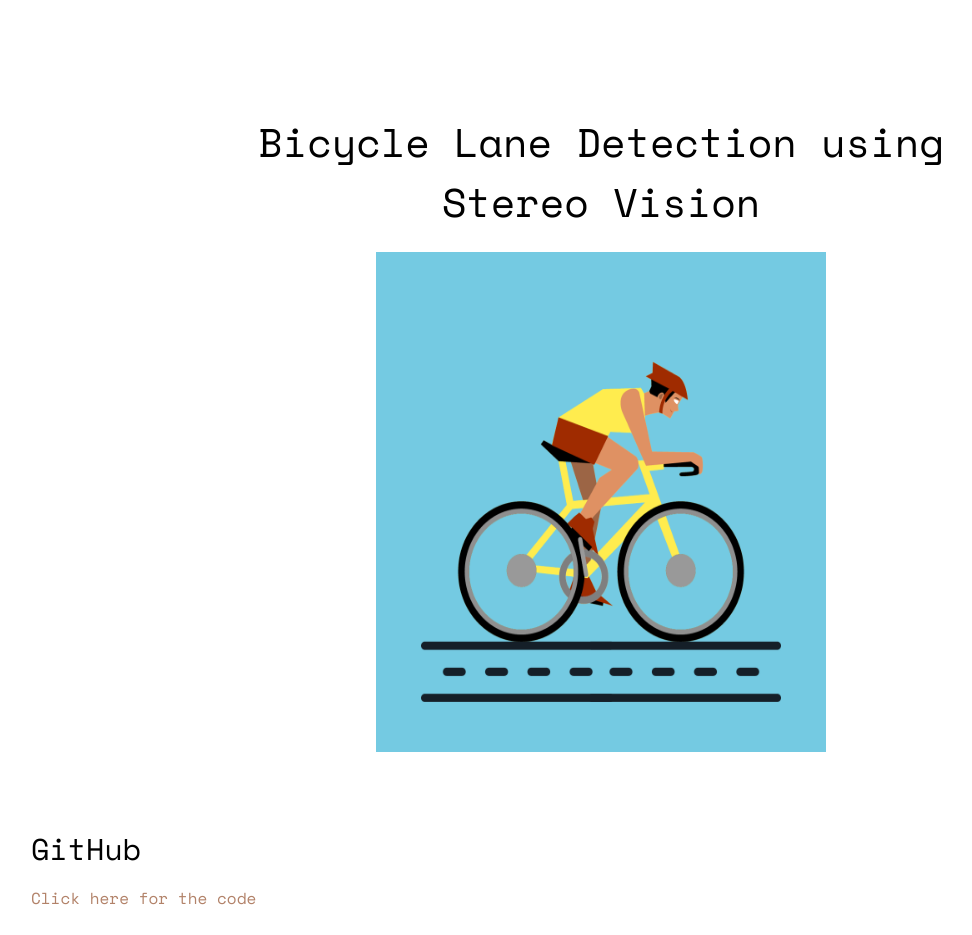
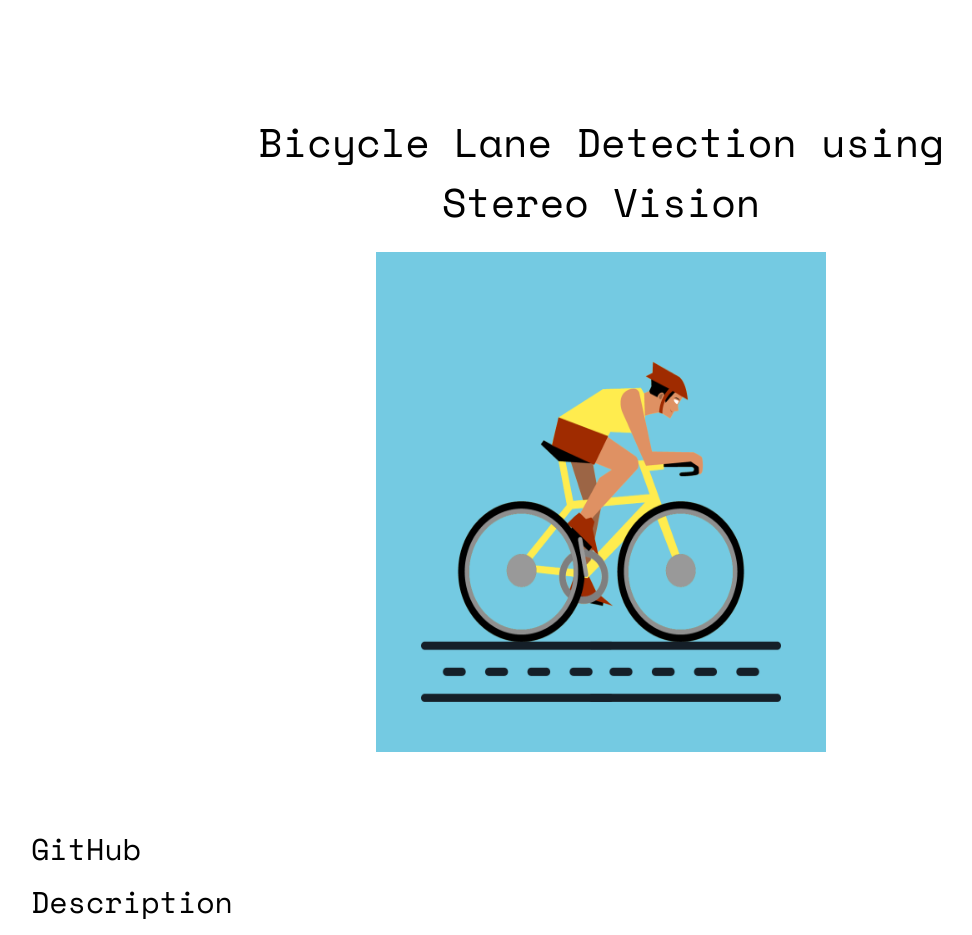
Before and after one commit to shireenchand/shireenchand.github.i, a plain HTML site: page bicyclelane.html in a window 1280 px wide. Shown: the top 935 px of the page, without its empty margins (39-1011 px from the left). Drawn offline with nearby package versions, Linux system fonts and the light colour scheme; some packages are replaced by stand-ins of ours; no server answers; files whose address does not match are found by name.

Commit message:
Update bicyclelane.html
Signed-off-by: Shireen Chand <72601697+shireenchand@users.noreply.github.com>

```diff
--- a/bicyclelane.html
+++ b/bicyclelane.html
@@ -62,9 +62,9 @@
                 <div class="row">
                     <div class="col-md-12">
                         <h2>GitHub</h2>
-                        <a href="https://github.com/shireenchand/ARMDET">
+<!--                         <a href="https://github.com/shireenchand/ARMDET">
                             <p>Click here for the code</p>
-                        </a>
+                        </a> -->
                         <h2>Description</h2>
                         <p>The existing approaches to bicycle lane detection relies on single-camera setups. This hampers
                           the accuracy in complex road scenarios where multiple objects and varying lighting conditions come
```
